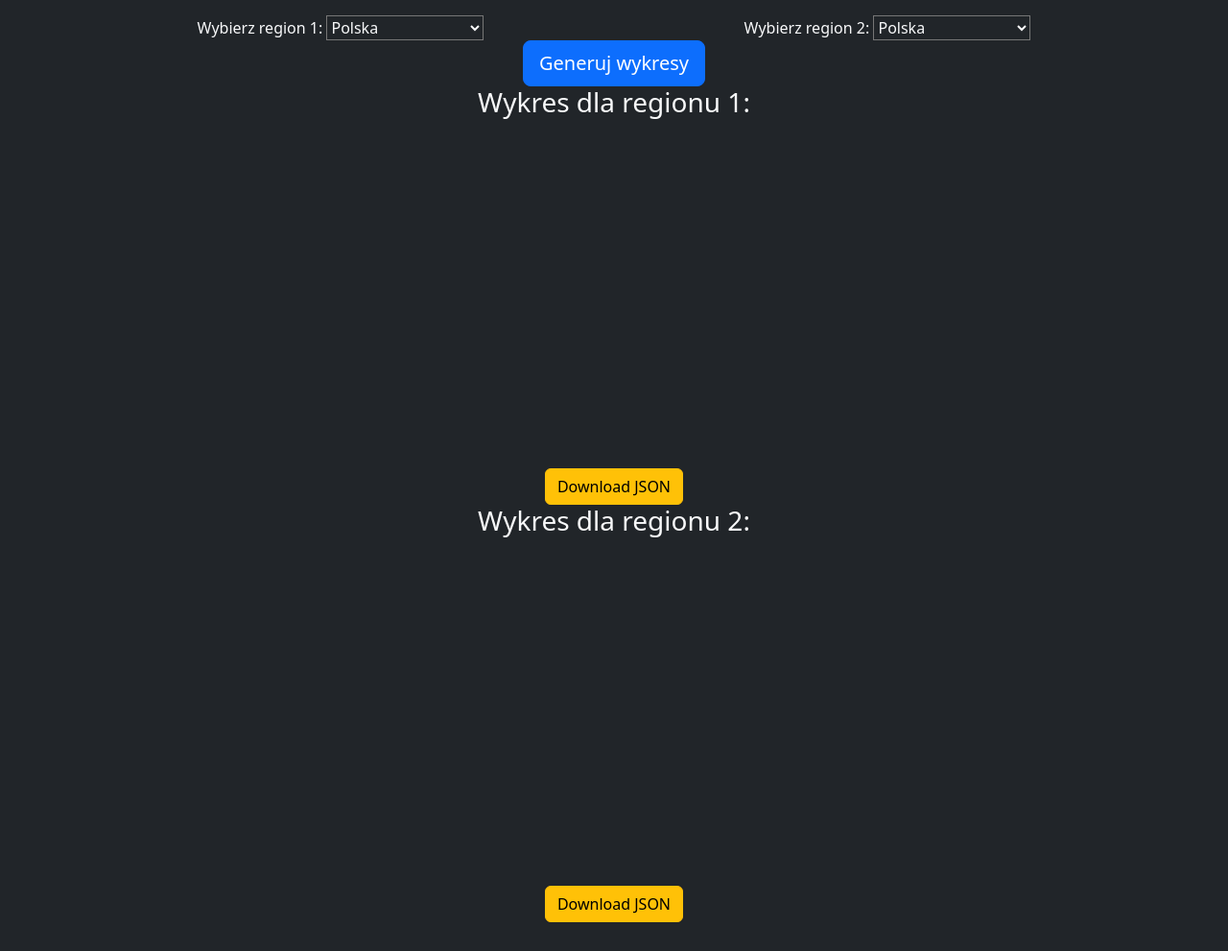
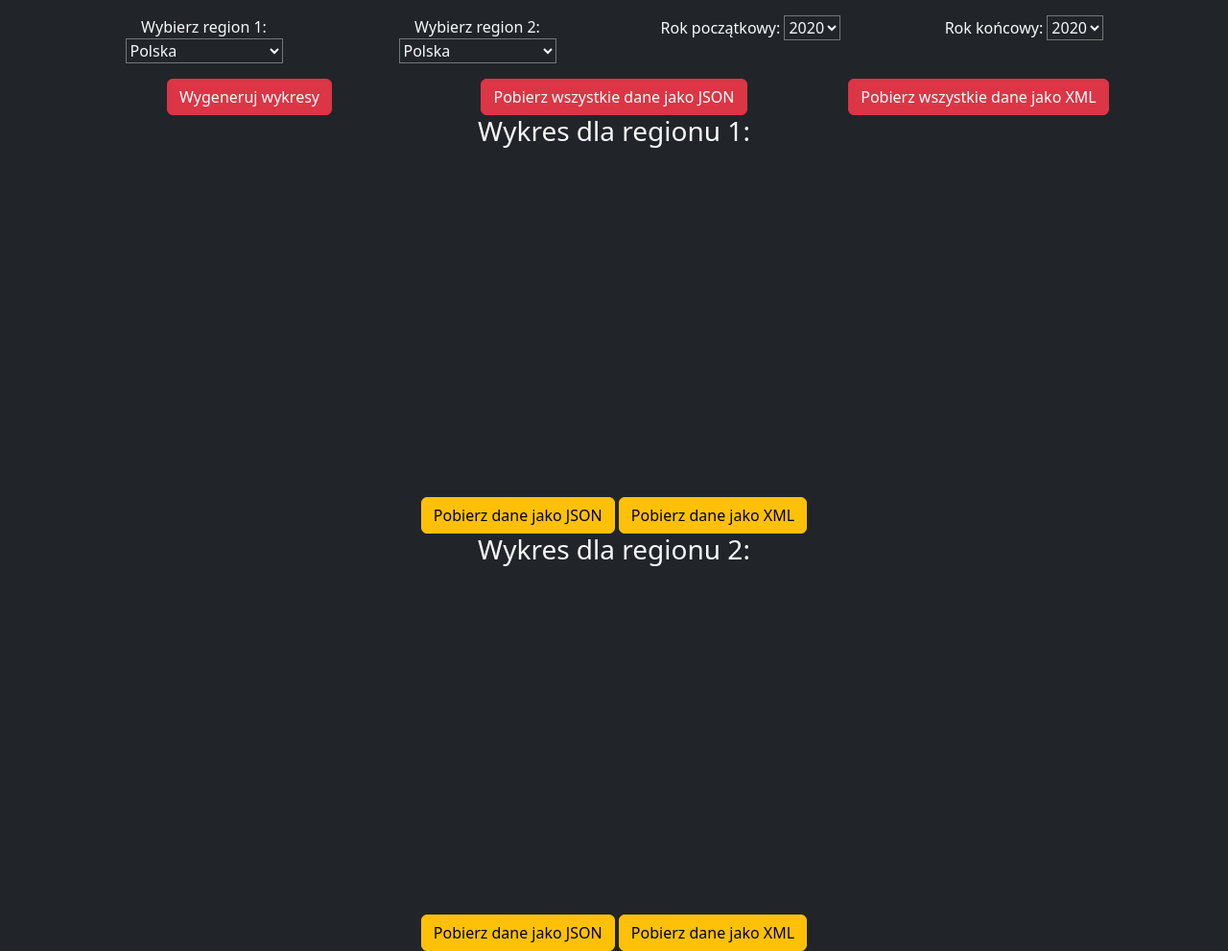
Before and after one commit to Daaizo/COVID-19-unemployment-and-pandemic-data-analysis, a plain HTML site: page index.html in a window 1280 px wide. Shown: the whole page at 96% size. Before the commit the page ends 961 px from the top, so only its background shows below. Drawn offline with nearby package versions, Linux system fonts and the light colour scheme; no server answers.

Commit message:
Added filtering by year, beginning to end. Added XML downloads for each chart. Added full data download JSON and XML.

```diff
--- a/graph.js
+++ b/graph.js
@@ -1,7 +1,22 @@
-let json1;
-let json2;
-let region1;
-let region2
+let json1, json2, region1, region2, startDate, endDate, xml1, xml2, jsonFull, xmlFull;
+async function loadData(){
+
+    $.ajax({
+        url: "http://localhost:8080/graphData",
+        type: 'GET',
+        success: function(res) {
+            console.log(res)
+            jsonFull = res;
+        }});
+
+    await $.ajax({
+        url: "http://localhost:8080/graphData/xml",
+        type: 'GET',
+        success: function(res) {
+            console.log(res);
+            xmlFull = res;
+        }});
+}
 
 async function test() {
     let xValues = [];
@@ -10,14 +25,18 @@ async function test() {
     let chart1;
     region1 = $("#region1")[0].value;
     region2 = $("#region2")[0].value;
+    startDate = $('#startDate')[0].value;
+    endDate = $('#endDate')[0].value;
 
     await $.ajax({
-        url: "http://localhost:9192/graphData?countryCode="+region1,
+        url: "http://localhost:8080/graphData?yearStart="+startDate+"&yearEnd="+endDate+"&countryCode="+region1,
         type: 'GET',
         success: function(res) {
+            console.log(res);
+
             json1 = res;
             res.sort(function(a,b){
-                return a.year.localeCompare(b.year) || a.month.localeCompare(b.month)
+                return a.year - b.year || a.month - b.month;
             })
             xValues = [];
             yValues1 = [];
@@ -34,7 +53,7 @@ async function test() {
     $('#canvas1')[0].innerHTML = ''
     $('#canvas1')[0].innerHTML = '<canvas id="chart1" style="width:100%;max-width:700px"></canvas>'
     $('#region1header')[0].innerHTML = 'Wykres dla '+region1
-    chart1 = new Chart("chart1", {
+    new Chart("chart1", {
         type: "line",
         data: {
             labels: xValues,
@@ -74,13 +93,14 @@ async function test() {
         }
     });
 
+
     await $.ajax({
-        url: "http://localhost:9192/graphData?countryCode="+region2,
+        url: "http://localhost:8080/graphData?yearStart="+startDate+"&yearEnd="+endDate+"&countryCode="+region2,
         type: 'GET',
         success: function(res) {
             json2 = res;
             res.sort(function(a,b){
-                return a.year.localeCompare(b.year) || a.month.localeCompare(b.month)
+                return a.year - b.year || a.month - b.month;
             })
             xValues = [];
             yValues1 = [];
@@ -96,7 +116,7 @@ async function test() {
     $('#canvas2')[0].innerHTML = ''
     $('#canvas2')[0].innerHTML = '<canvas id="chart2" style="width:100%;max-width:700px"></canvas>'
     $('#region2header')[0].innerHTML = 'Wykres dla '+region2
-    chart1 = new Chart("chart2", {
+    new Chart("chart2", {
         type: "line",
         data: {
             labels: xValues,
@@ -135,12 +155,39 @@ async function test() {
             }
         }
     });
+
+
+        await $.ajax({
+            url: "http://localhost:8080/graphData/xml?yearStart="+startDate+"&yearEnd="+endDate+"&countryCode="+region1,
+            type: 'GET',
+            success: function(res) {
+                console.log(res);
+                xml1 = res;
+            }
+    });
+        await $.ajax({
+        url: "http://localhost:8080/graphData/xml?yearStart="+startDate+"&yearEnd="+endDate+"&countryCode="+region2,
+        type: 'GET',
+        success: function(res) {
+            console.log(res);
+            xml2 = res;
+        }
+    });
+
 }
-
 function exportJsonRegion1(el) {
     var data = "text/json;charset=utf-8," + encodeURIComponent(JSON.stringify(json1));
     el.setAttribute("href", "data:"+data);
     el.setAttribute("download", "data"+region1+".json");
+}
+
+
+function exportXMLRegion1(el) {
+    const serializer = new XMLSerializer();
+    const xmlStr = serializer.serializeToString(xml1);
+    var data = "text/xml;charset=utf-8," + encodeURIComponent(xmlStr);
+    el.setAttribute("href", "data:"+data);
+    el.setAttribute("download", "data"+region1+".xml");
 }
 
 
@@ -149,3 +196,27 @@ function exportJsonRegion2(el) {
     el.setAttribute("href", "data:"+data);
     el.setAttribute("download", "data"+region2+".json");
 }
+
+
+ function exportXMLRegion2(el) {
+        const serializer = new XMLSerializer();
+        const xmlStr = serializer.serializeToString(xml2);
+        var data = "text/xml;charset=utf-8," + encodeURIComponent(xmlStr);
+        el.setAttribute("href", "data:"+data);
+        el.setAttribute("download", "data"+region2+".xml");
+    }
+
+
+ async function exportJsonFull(el){
+     var data = "text/json;charset=utf-8," + encodeURIComponent(JSON.stringify(jsonFull));
+     el.setAttribute("href", "data:"+data);
+     el.setAttribute("download", "dataFull.json");
+    }
+
+function exportXMLFull(el) {
+    const serializer = new XMLSerializer();
+    const xmlStr = serializer.serializeToString(xmlFull);
+    var data = "text/xml;charset=utf-8," + encodeURIComponent(xmlStr);
+    el.setAttribute("href", "data:"+data);
+    el.setAttribute("download", "dataXMLFull");
+}
--- a/index.html
+++ b/index.html
@@ -13,11 +13,11 @@
         }
     </style>
 </head>
-<body class="text-center text-light bg-dark">
+<body class="text-center text-light bg-dark" onload="loadData()">
 <div class="container mt-3">
 <div class="row">
 
-    <div class="col-sm"><label for="region1">Wybierz region 1:</label>
+    <div class="col"><label for="region1">Wybierz region 1:</label>
         <select id="region1" class="text-light bg-dark" name="region1">
             <option value="PL">Polska</option>
             <option value="DE">Niemcy</option>
@@ -35,7 +35,7 @@
         </select>
     </div>
 
-    <div class="col-sm"><label for="region2">Wybierz region 2:</label>
+    <div class="col"><label for="region2">Wybierz region 2:</label>
         <select id="region2" class="text-light bg-dark" name="region2">
             <option value="PL">Polska</option>
             <option value="DE">Niemcy</option>
@@ -52,9 +52,29 @@
             <option value="DK">Dania</option>
         </select>
     </div>
+        <div class="col"><label for="startDate">Rok początkowy:</label>
+        <select id="startDate" class="text-light bg-dark" name="startDate">
+            <option value="2020">2020</option>
+            <option value="2021">2021</option>
+            <option value="2022">2022</option>
+            <option value="2023">2023</option>
+        </select></div>
+        <div class="col"><label for="endDate">Rok końcowy:</label>
+        <select id="endDate" class="text-light bg-dark" name="endDate">
+            <option value="2020">2020</option>
+            <option value="2021">2021</option>
+            <option value="2022">2022</option>
+            <option value="2023">2023</option>
+        </select></div>
 </div>
-<div>
-        <button onclick="test()" type="button" class="btn btn-primary btn-lg btn-block">Generuj wykresy</button>
+<div class="row">
+    <div class="col mt-3">
+        <button onclick="test()" type="button" class="btn btn-danger">Wygeneruj wykresy</button>
+    </div><div class="col mt-3">
+        <a id="exportJSONFull" onclick="exportJsonFull(this)" class="btn btn-danger">Pobierz wszystkie dane jako JSON</a>
+    </div><div class="col mt-3">
+        <a id="exportXML2" onclick="exportXMLFull(this)" class="btn btn-danger">Pobierz wszystkie dane jako XML</a>
+    </div>
 </div>
     <h3 id="region1header">Wykres dla regionu 1: </h3>
 
@@ -62,14 +82,16 @@
         <canvas id="chart1" style="width:100%;max-width:700px"></canvas>
     </div>
 
-    <a id="exportJSON1" onclick="exportJsonRegion1(this)" class="btn btn-warning">Download JSON</a>
+    <a id="exportJSON1" onclick="exportJsonRegion1(this)" class="btn btn-warning">Pobierz dane jako JSON</a>
+    <a id="exportXML1" onclick="exportXMLRegion1(this)" class="btn btn-warning">Pobierz dane jako XML</a>
 
     <h3 id="region2header">Wykres dla regionu 2: </h3>
     <div id="canvas2">
         <canvas id="chart2" style="width:100%;max-width:700px"></canvas>
     </div>
 
-    <a id="exportJSON2" onclick="exportJsonRegion2(this)" class="btn btn-warning">Download JSON</a>
+    <a id="exportJSON2" onclick="exportJsonRegion2(this)" class="btn btn-warning">Pobierz dane jako JSON</a>
+    <a id="exportXML2" onclick="exportXMLRegion2(this)" class="btn btn-warning">Pobierz dane jako XML</a>
 </div>
 </body>
 </html>
```
